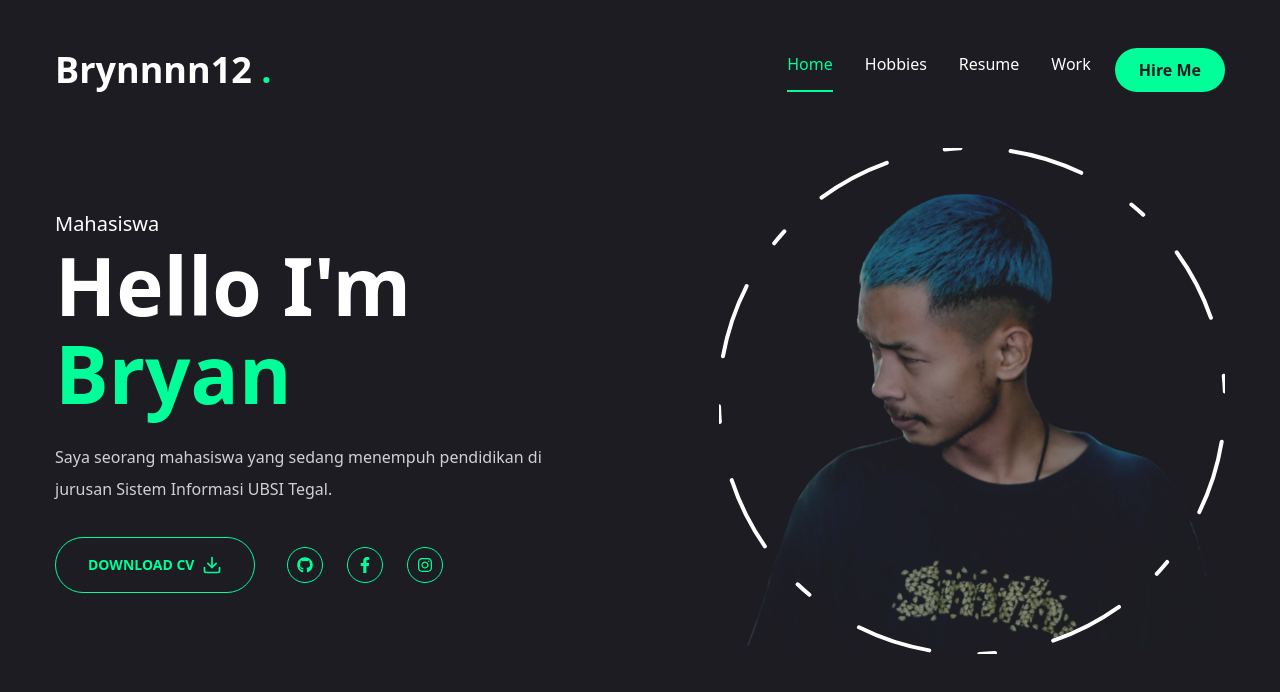
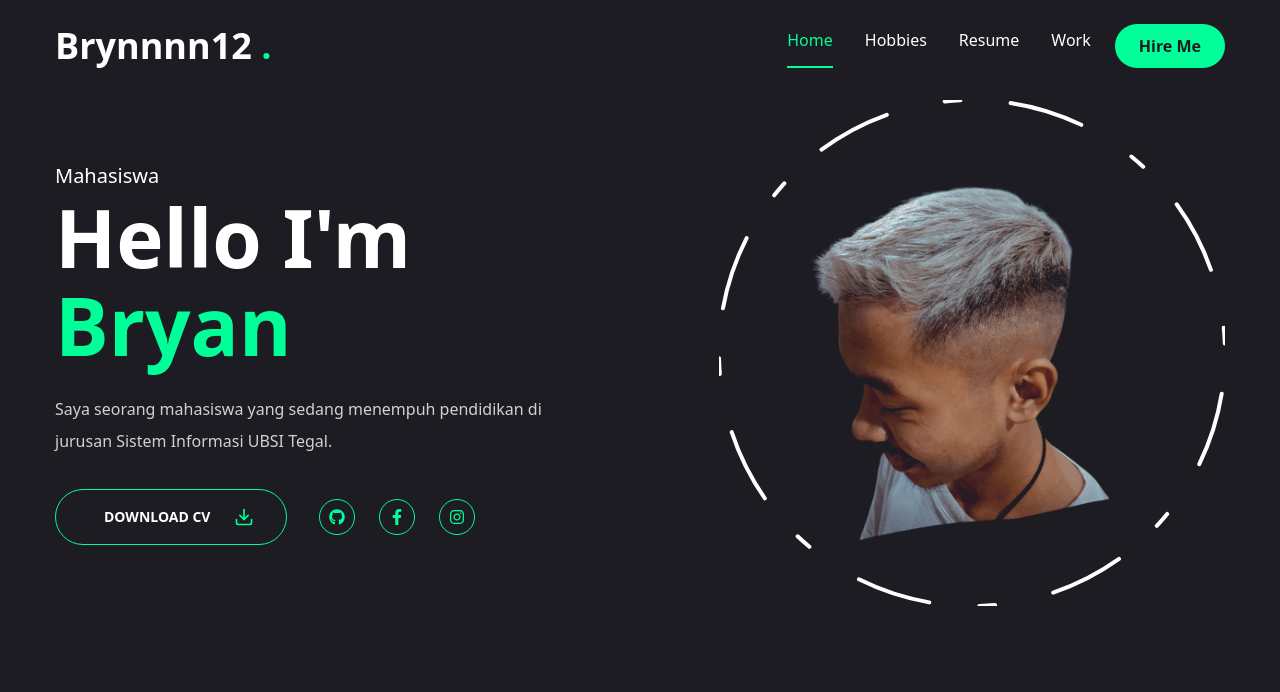
Before and after one commit to Brynnnn12/portofolio, a Next.js app: page / in a window 1280 px wide. Shown: the top 692 px of the page. Built offline with nearby package versions, Linux system fonts and the light colour scheme.

Commit message:
feat: mebetulkan navbar

```diff
--- a/app/hobbies/page.jsx
+++ b/app/hobbies/page.jsx
@@ -12,26 +12,32 @@ const Hobbies = () => {
       title: "Fotografi",
       description:
         "Menangkap momen indah dengan lensa kamera dan menciptakan kenangan abadi.",
-      icon: <SiAdobephotoshop className="text-4xl text-black group-hover:text-black transition-all" />,
+      icon: (
+        <SiAdobephotoshop className="text-4xl text-black group-hover:text-black transition-all" />
+      ),
     },
     {
       num: "02",
       title: "Sepak Bola",
       description:
         "Menikmati permainan yang penuh strategi dan kebersamaan di lapangan hijau.",
-      icon: <FaFootballBall className="text-4xl text-black group-hover:text-black transition-all" />,
+      icon: (
+        <FaFootballBall className="text-4xl text-black group-hover:text-black transition-all" />
+      ),
     },
     {
       num: "03",
       title: "Membaca Buku Sejarah",
       description:
         "Menambah wawasan dengan memahami perjalanan sejarah dunia dan peradaban manusia.",
-      icon: <FaBookOpen className="text-4xl text-black group-hover:text-black transition-all" />,
+      icon: (
+        <FaBookOpen className="text-4xl text-black group-hover:text-black transition-all" />
+      ),
     },
   ];
 
   return (
-    <section className="min-h-[80vh] flex flex-col justify-center mb-6 px-10 py-12 xl:py-0 bg-gray-900">
+    <section className="min-h-[80vh] flex flex-col justify-center mb-6 px-10 py-12 xl:py-8 bg-gray-900">
       <div className="container mx-auto px-4">
         <motion.div
           initial={{ opacity: 0 }}
--- a/app/page.jsx
+++ b/app/page.jsx
@@ -26,7 +26,15 @@ export default function Home() {
                 size="lg"
                 className="uppercase flex items-center gap-2"
               >
-                <span className="">Download Cv</span>
+                <a
+                  href="https://drive.google.com/file/d/1VClLDM6Zot0l8KXz7FSg9e2uDNZEYp21/view?usp=drive_link"
+                  target="_blank"
+                  rel="noopener noreferrer"
+                  className="px-4 py-2  text-white rounded-md hover:bg-accent/90 transition"
+                >
+                  Download CV
+                </a>
+
                 <FiDownload className="text-xl" />
               </Button>
               <div className=" mb-8 xl:mb-0">
--- a/components/Header.jsx
+++ b/components/Header.jsx
@@ -7,7 +7,7 @@ const Header = () => {
   const phone = "(+62) 851 5070 4897";
   const message = "Hi, I'm Bryan Kurnia Akbar";
   return (
-    <header className="py-8 xl:py-12 text-white">
+    <header className="py-4 xl:py-6 text-white">
       <div className="container mx-auto flex justify-between items-center">
         <Link href="/">
           <h1 className="text-4xl font-semibold">
@@ -16,13 +16,14 @@ const Header = () => {
         </Link>
         <div className="hidden xl:flex gap-6">
           <Navbar />
-          <Link href={`https://wa.me/${phone}?text=${encodeURIComponent(message)}`}>
+          <Link
+            href={`https://wa.me/${phone}?text=${encodeURIComponent(message)}`}
+          >
             <Button className="ml-auto">Hire Me</Button>
           </Link>
         </div>
         <div className="xl:hidden">
           <MobileNav />
-
         </div>
       </div>
     </header>
--- a/components/MobileNav.jsx
+++ b/components/MobileNav.jsx
@@ -1,7 +1,8 @@
 "use client";
 
+import { useState } from "react";
 import { Sheet, SheetContent, SheetTrigger } from "./ui/sheet";
-import { DialogTitle } from "@radix-ui/react-dialog"; // Tambahkan ini
+import { DialogTitle } from "@radix-ui/react-dialog";
 import { usePathname } from "next/navigation";
 import Link from "next/link";
 import { CiMenuFries } from "react-icons/ci";
@@ -11,14 +12,14 @@ const links = [
   { name: "Hobbies", path: "/hobbies" },
   { name: "Work", path: "/work" },
   { name: "Resume", path: "/resume" },
-
 ];
 
 const MobileNav = () => {
   const pathname = usePathname();
+  const [open, setOpen] = useState(false); // Tambahkan state untuk kontrol open/close
 
   return (
-    <Sheet>
+    <Sheet open={open} onOpenChange={setOpen}>
       {/* Tombol Menu */}
       <SheetTrigger className="flex justify-center items-center">
         <CiMenuFries className="text-[32px] text-accent" />
@@ -26,12 +27,15 @@ const MobileNav = () => {
 
       {/* Konten Navigasi */}
       <SheetContent side="right" className="flex flex-col items-center">
-        {/* Tambahkan DialogTitle untuk aksesibilitas */}
         <DialogTitle className="sr-only">Mobile Navigation</DialogTitle>
 
         {/* Logo */}
         <div className="mt-16 mb-4 text-2xl text-center">
-          <Link href="/" className="text-4xl font-semibold">
+          <Link
+            href="/"
+            className="text-4xl font-semibold"
+            onClick={() => setOpen(false)}
+          >
             Bryan <span className="text-accent">.</span>
           </Link>
         </div>
@@ -42,13 +46,15 @@ const MobileNav = () => {
             <Link
               key={index}
               href={link.path}
+              onClick={() => setOpen(false)} // Tutup sheet saat link diklik
               className={`px-6 py-2 flex items-center group transition-all duration-300 ${
-                pathname === link.path ? "text-accent border-b-2 border-accent" : "hover:text-accent"
+                pathname === link.path
+                  ? "text-accent border-b-2 border-accent"
+                  : "hover:text-accent"
               }`}
             >
               {link.name}
             </Link>
-
           ))}
         </nav>
       </SheetContent>
--- a/components/Photo.jsx
+++ b/components/Photo.jsx
@@ -21,7 +21,7 @@ const Photo = () => {
           className="w-[298px] h-[298px] xl:w-[498px] xl:h-[498px] mix-blend-lighten absolute"
         >
           <Image
-            src="/assets/bryan.png"
+            src="/assets/dzakir.png"
             priority
             quality={100}
             alt="photo"
```
Also changed, not shown: public/assets/dzakir.png (added).
